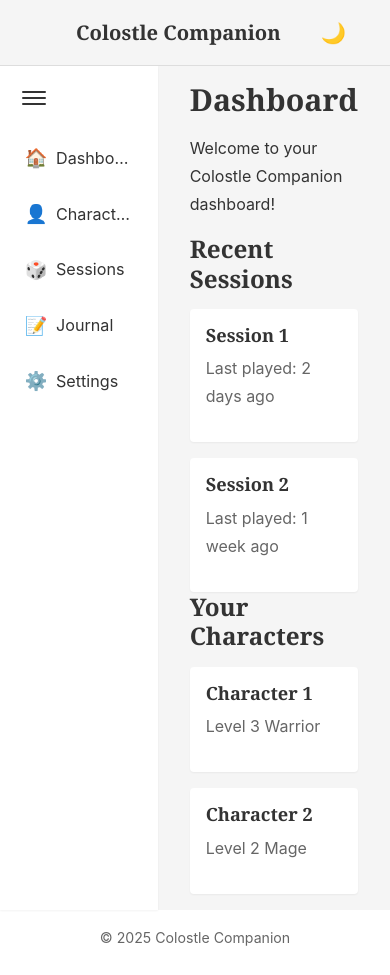
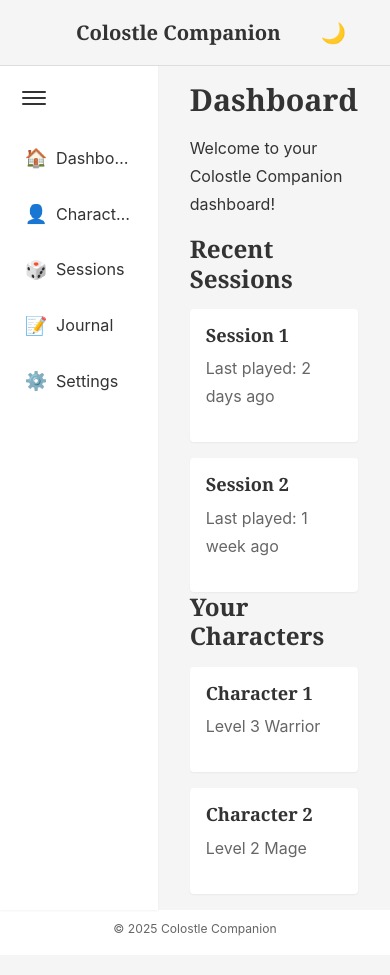
Before and after one commit to jermbo/colostle-companion, a React (Vite) app: page / in a window 390 px wide. Built offline with nearby package versions, Linux system fonts and the light colour scheme.

Commit message:
style: adjust footer padding and font size for improved layout consistency

```diff
--- a/src/styles/layout.css
+++ b/src/styles/layout.css
@@ -169,14 +169,14 @@
 /* Footer Component */
 .footer {
 	background-color: var(--color-background-card);
-	padding: var(--space-lg) 0;
+	padding: var(--space-md) 0;
 	margin-top: auto;
 }
 
 .footer__container {
 	max-width: var(--container-width);
 	margin: 0 auto;
-	padding: 0 var(--space-lg);
+	padding: 0 var(--space-md);
 }
 
 .footer__content {
@@ -185,7 +185,9 @@
 
 .footer__copyright {
 	color: var(--color-text-light);
-	font-size: var(--font-size-sm);
+	font-size: var(--font-size-xs);
+	margin: 0;
+	padding: 0;
 }
 
 /* Sidebar Component */
@@ -282,9 +284,7 @@
 	}
 
 	.footer {
-		padding: var(--space-md);
-		flex-direction: column;
-		text-align: center;
+		padding: var(--space-sm);
 	}
 
 	.footer__copyright {
```
